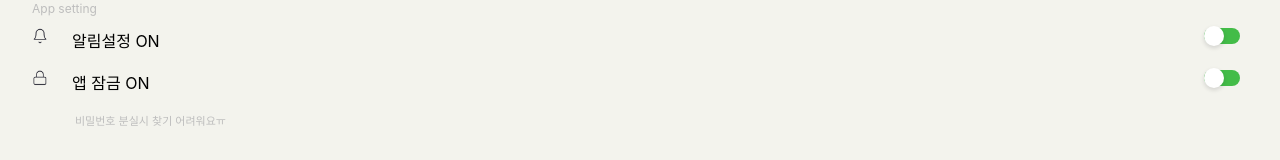
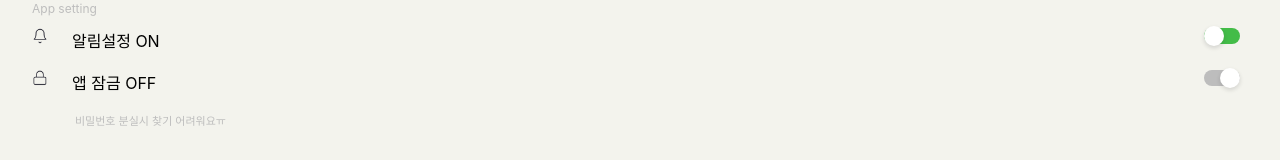
Before and after one commit to KMU-WINK/dark-chapter-web, a React (Create React App) app: page / in a window 1280 px wide. Both pictures are taken after a click on the button 28 px from the left and 64 px from the top of the page. Shown: the part 335-495 px from the top of the page. Built offline with nearby package versions, Linux system fonts and the light colour scheme.

Commit message:
applock set

```diff
--- a/src/component/MenuBar.css
+++ b/src/component/MenuBar.css
@@ -78,6 +78,25 @@ p {
     background: #43BC48;
     margin-bottom: 0 !important;
 }
+.lockToggleBackground {
+    width: 36px;
+    height: 16px;
+    border-radius: 10px;
+    margin-bottom: 0 !important;
+    background: #bdbdbd;
+}
+.lockToggleBtn {
+    width: 20px;
+    height: 20px;
+    background: #fff;
+    border-radius: 10px;
+    box-shadow: 0 2px 4px rgba(25 ,30 ,36, 0.15);
+    margin-bottom: 0 !important;
+    left: 16px;
+    -webkit-transform: left 0.5s;
+    transition: left 0.5s;
+    position: absolute;
+}
 .appLockNotice {
     font-size: 11px;
     color: #bdbdbd;
--- a/src/component/MenuBar.js
+++ b/src/component/MenuBar.js
@@ -12,7 +12,7 @@ import logout from '../static/payout.png'
 function MenuBar () {
     const [visible,setVisible] = useState(false);
     const [alert, setAlert] = useState(true);
-    const [appLock, setAppLock] = useState(true);
+    const [appLock, setAppLock] = useState(false);
     const showMenuList = () =>{
         return setVisible(!visible)
     }
@@ -28,13 +28,6 @@ function MenuBar () {
     }
     const changeLockSetting =() =>{
         setAppLock(!appLock)
-        if (appLock) {
-            document.querySelector('.lockToggleBtn').style.left = '16px'
-            document.querySelector('.lockToggleBackground').style.background = '#bdbdbd'
-        }else {
-            document.querySelector('.lockToggleBtn').style.left = '0'
-            document.querySelector('.lockToggleBackground').style.background = '#43BC48'
-        }
     }
 
     // const [aniValue, setAniValue] = useState(new Animated.Value(0));
@@ -90,8 +83,8 @@ function MenuBar () {
                         <p>{appLock?'앱 잠금 ON':'앱 잠금 OFF'}</p>
                         <div className='toggle'>
                             <button onClick={changeLockSetting}>
-                                <div className={'toggleBackground' + ' lockToggleBackground'}/>
-                                <div className={'toggleBtn' + ' lockToggleBtn'}/>
+                                <div className={appLock?'toggleBackground':'lockToggleBackground'}/>
+                                <div className={appLock?'toggleBtn':'lockToggleBtn'}/>
                             </button>
                         </div>
                     </div>
```
